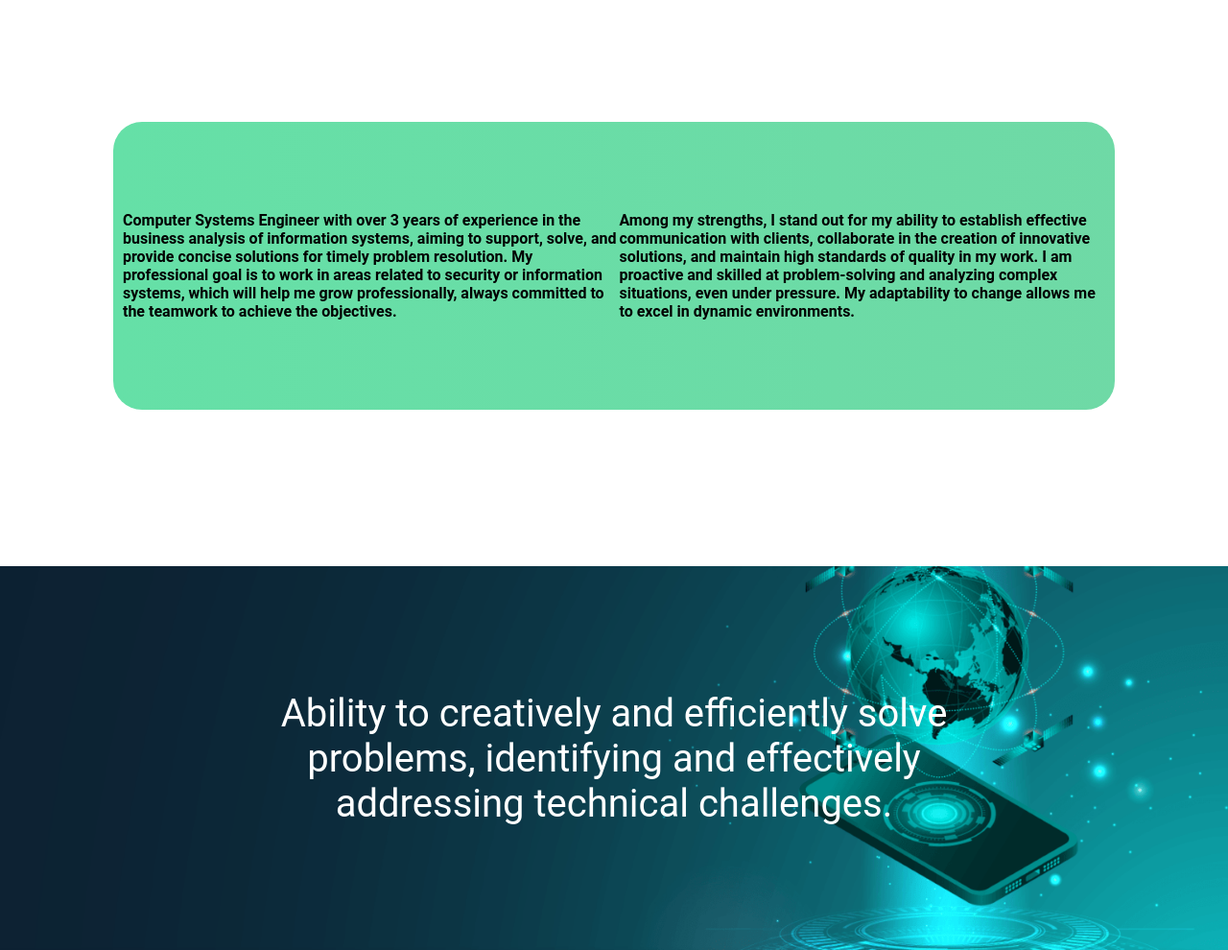
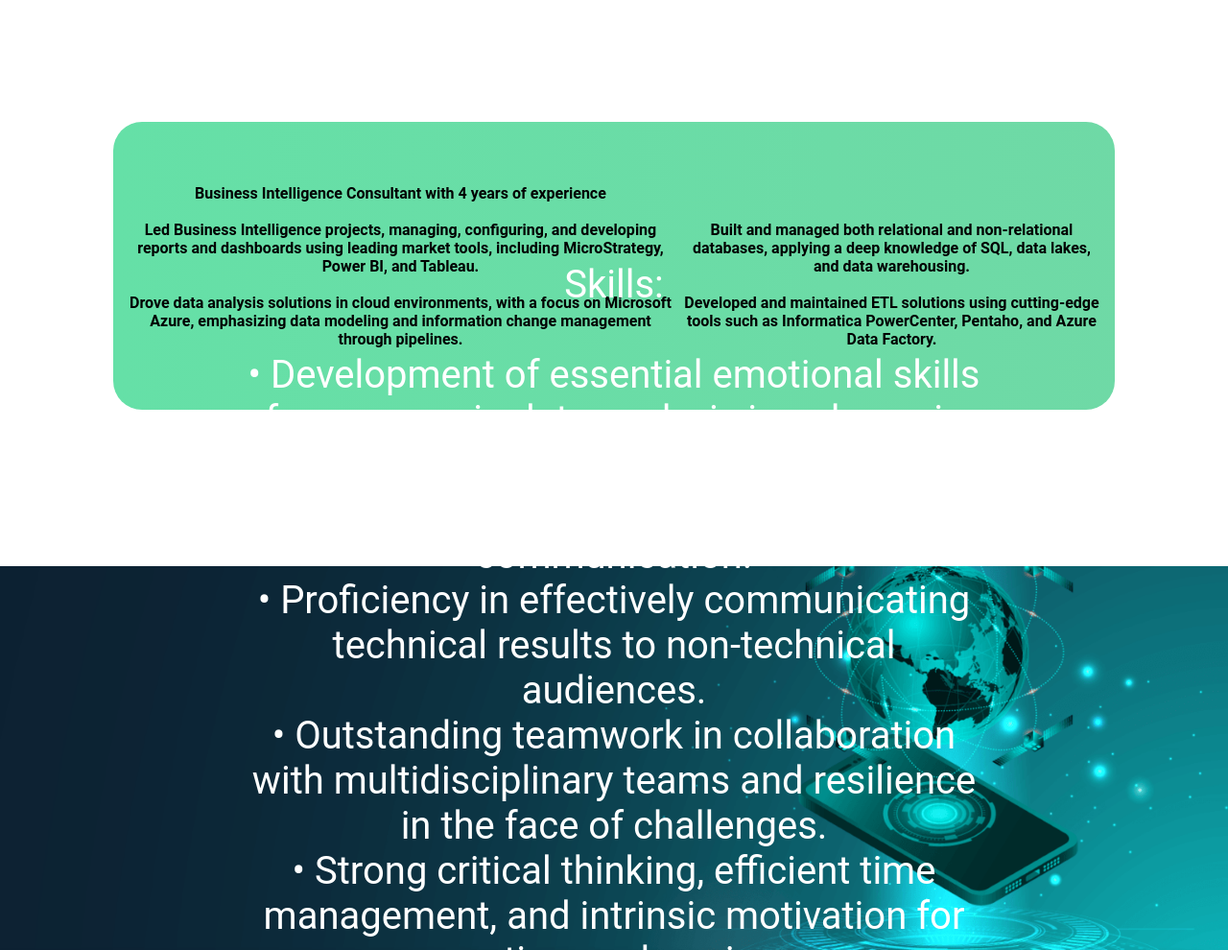
Before and after one commit to jorge9707/jorge9707.github.io, a plain HTML site: page index.html in a window 1280 px wide. Shown: the part 880-1870 px from the top of the page at 96% size. Drawn offline with Linux system fonts and the light colour scheme.

Commit message:
Add files via upload

```diff
--- a/css/estilos.css
+++ b/css/estilos.css
@@ -118,7 +118,6 @@ h2{
 .acerca1{
     height: 80vh;
     display: flex;
-
     align-items: center;
     justify-content: center;
     margin-top:  -70px;
@@ -133,6 +132,7 @@ h2{
     font-weight: bold;
     display: flex;
     align-items: center;
+    text-align: center;
 
  }
 
@@ -176,7 +176,7 @@ h2{
 
 
 .portafolios{
-    display: flex;
+    display: center;
     align-items: center;
     justify-content: center;
     height: 80vh;
--- a/index.html
+++ b/index.html
@@ -54,11 +54,12 @@
             <h2>ABOUT ME</h2>
             <div class="acerca1">
                 <div class="acerca2">
-                    <p>Computer Systems Engineer with over 3 years of experience in the business analysis of information systems, aiming to support, solve, and provide concise
-                         solutions for timely problem resolution. My professional goal is to work in areas related to security or information systems, which will help me grow professionally, always committed to the teamwork to achieve the objectives.
+                    <p>Business Intelligence Consultant with 4 years of experience<br>
+
+                        <br>Led Business Intelligence projects, managing, configuring, and developing reports and dashboards using leading market tools, including MicroStrategy, Power BI, and Tableau.
+                        <br><br>Drove data analysis solutions in cloud environments, with a focus on Microsoft Azure, emphasizing data modeling and information change management through pipelines.
                         <div>
-                            Among my strengths, I stand out for my ability to establish effective communication with clients, collaborate in the creation of innovative solutions, and maintain high standards of quality in my work. I am proactive and
-                            skilled at problem-solving and analyzing complex situations, even under pressure. My adaptability to change allows me to excel in dynamic environments.
+                            <br><br>Built and managed both relational and non-relational databases, applying a deep knowledge of SQL, data lakes, and data warehousing. <br><br>Developed and maintained ETL solutions using cutting-edge tools such as Informatica PowerCenter, Pentaho, and Azure Data Factory.
                     </div>
 
                         </p>
@@ -69,7 +70,13 @@
 
         <!-- parallax -->
         <div class="parallax">
-            <p>Ability to creatively and efficiently solve problems, identifying and effectively addressing technical challenges.</p>
+            <p>Skills:
+                <br><br>• Development of essential emotional skills for success in data analysis in a dynamic environment, including emotional intelligence, empathy, and clear communication.
+                <br>• Proficiency in effectively communicating technical results to non-technical audiences.
+                <br>• Outstanding teamwork in collaboration with multidisciplinary teams and resilience in the face of challenges.
+                <br>• Strong critical thinking, efficient time management, and intrinsic motivation for continuous learning.
+                <br>• Solid technical foundation in data analysis.
+                <br>• Ongoing commitment to the development and application of these skills for data-driven decision-making and the achievement of business objectives.
         </div>
 
         <!-- PORTAFOLIO -->
```
Also changed, not shown: base.html (+1 -1 lines), diseno.html (+1 -1 lines), especialidad.html (+1 -1 lines), img/imagen2.jpg.
